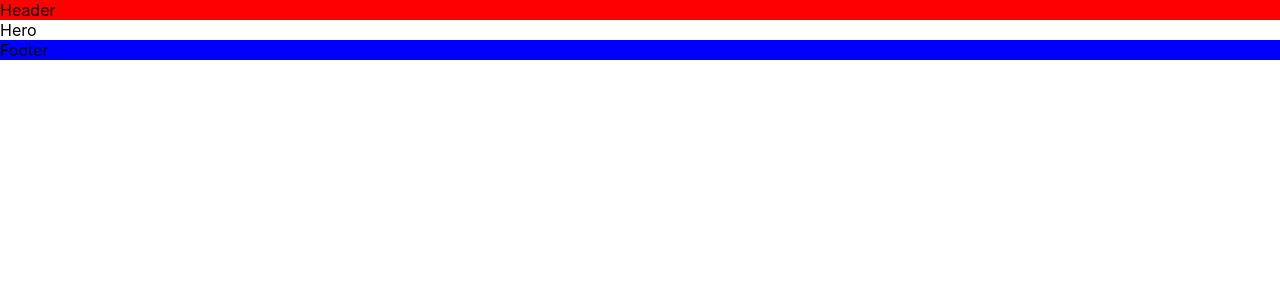
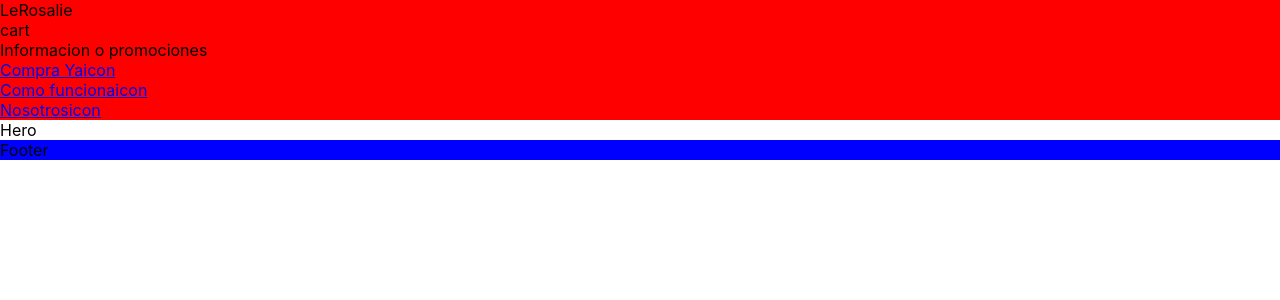
Before and after one commit to Jnieto2408/lerosalie, a React (Create React App) app: page / in a window 1280 px wide. Shown: the top 300 px of the page. Built offline with nearby package versions, Linux system fonts and the light colour scheme.

Commit message:
minor desing in navbar

```diff
--- a/src/components/Header/Header.js
+++ b/src/components/Header/Header.js
@@ -1,10 +1,43 @@
+import { Link } from "react-router-dom"
 import "./Header.scss"
 
 
 const Header = () => {
     return (
         <div className="header">
-            Header
+            <nav>
+                <div className="primary-nav">
+                    <div className="primary-nav-container">
+                        <div className="nav-items">
+                            <div className="nav-item toggle">
+                                <span>
+                                    <div className="menu-toggle-btn">
+                                        <span></span>
+                                    </div>
+                                </span>
+                            </div>
+                            <div className="nav-item logo"><span>LeRosalie</span></div>
+                            <div className="nav-item cart">
+                                <span>cart</span>
+                            </div>
+                        </div>
+                    </div>
+                    <div className="nav-links">
+                        <div className="nav-info">Informacion o promociones</div>
+                        <div className="nav-links-wrapper">
+                            <div className="nav-link">
+                                <Link>Compra Ya<span>icon</span></Link>
+                            </div>
+                            <div className="nav-link">
+                                <Link>Como funciona<span>icon</span></Link>
+                            </div>
+                            <div className="nav-link">
+                                <Link>Nosotros<span>icon</span></Link>
+                            </div>
+                        </div>
+                    </div>
+                </div>
+            </nav>
         </div>
     )
 }
```
